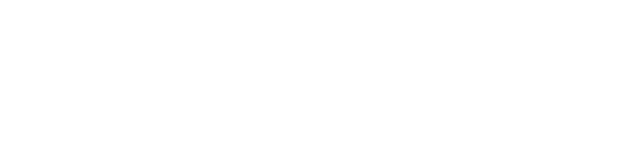
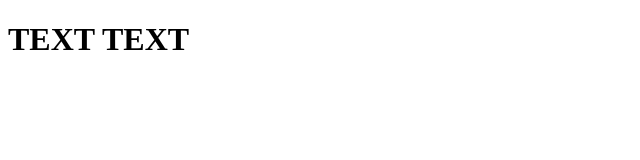
Before and after one commit to KirillBuyanov/test, a plain HTML site: page lesson 1/index.html in a window 1280 px wide. Shown: the whole page, without its empty margins (0-640 px from the left). Drawn offline with Linux system fonts and the light colour scheme.

Commit message:
Это наш второй комит

```diff
--- a/lesson 1/index.html
+++ b/lesson 1/index.html
@@ -7,6 +7,6 @@
     <title>Document</title>
 </head>
 <body>
-
+    <h1>TEXT TEXT</h1>
 </body>
 </html>
```
